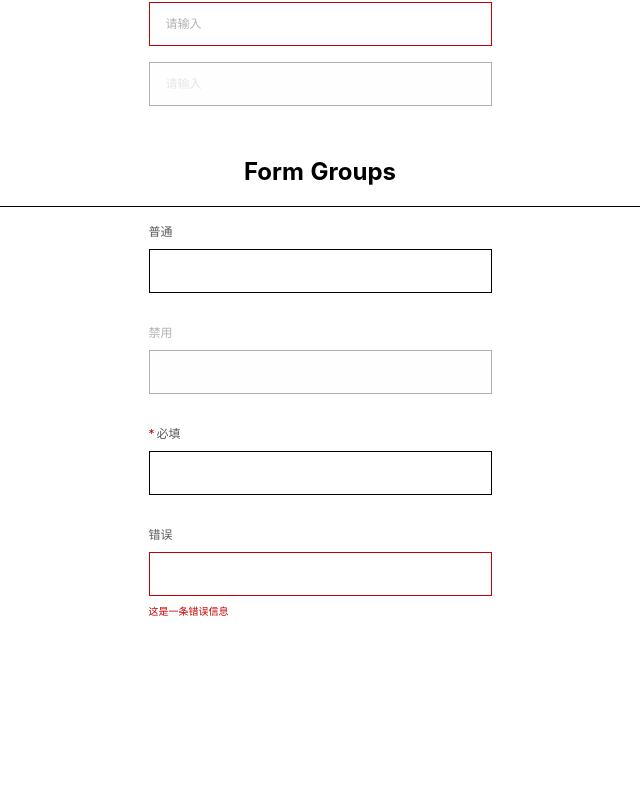
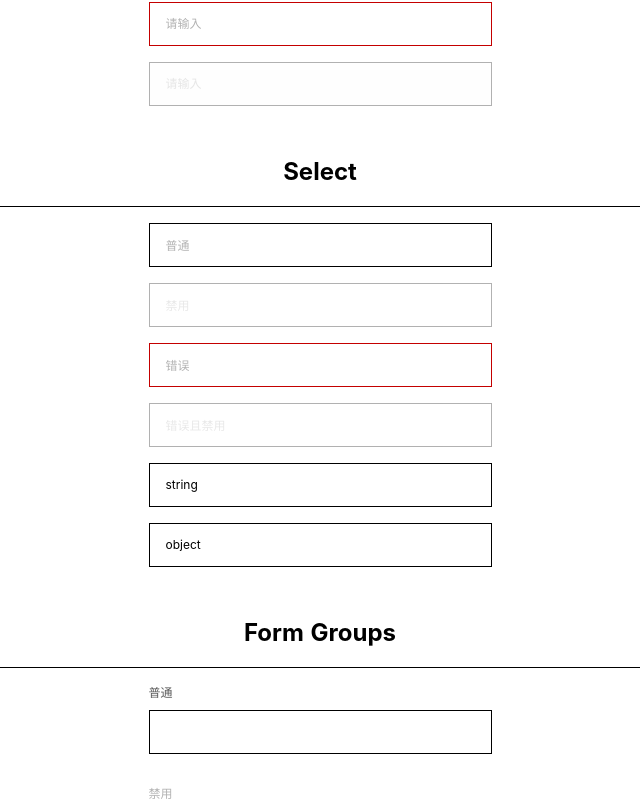
Before and after one commit to kuafool/nuxt-ecommerce-demo, a Nuxt app: page /style-guide in a window 1280 px wide. Shown: the part 1445-2254 px from the top of the page, without its empty margins (320-960 px from the left). Before the commit the page ends 2152 px from the top, so only its background shows below. Built offline with nearby package versions, Linux system fonts and the light colour scheme.

Commit message:
select dropdown

```diff
--- /dev/null
+++ b/components/select/select-dropdown.vue
@@ -0,0 +1,178 @@
+<template>
+  <div
+    v-click-outside="close"
+    :class="[
+      'component-select-dropdown',
+      { 'is-disabled': disabled },
+      { 'is-error': error },
+      { 'is-active': active },
+    ]"
+  >
+    <div
+      :class="[
+        'component-select-dropdown__trigger',
+        { 'is-placeholder': emptyModel },
+      ]"
+      @click="toggle"
+    >
+      {{ emptyModel ? placeholder : textFunc(model, textPath) }}
+    </div>
+    <div class="component-select-dropdown__options">
+      <select-option
+        v-for="(option, index) in options"
+        :key="index"
+        :selected="equal(option)"
+        @click="select(option)"
+      >
+        <slot>{{ textFunc(option, textPath) }}</slot>
+      </select-option>
+    </div>
+  </div>
+</template>
+
+<script>
+import getValueAtPath from '~/utils/get-value-at-path'
+import SelectOption from '~/components/select/select-option'
+
+export default {
+  components: {
+    SelectOption,
+  },
+  model: {
+    prop: 'model',
+    event: 'updateModel',
+  },
+  props: {
+    /* eslint-disable-next-line */
+    model: {},
+    options: {
+      type: Array,
+      default: null,
+    },
+    disabled: {
+      type: Boolean,
+      default: false,
+    },
+    error: {
+      type: Boolean,
+      default: false,
+    },
+    placeholder: {
+      type: String,
+      default: '',
+    },
+    // text
+    textPath: {
+      type: String,
+      default: null,
+    },
+    textFunc: {
+      type: Function,
+      default: (option, textPath) => {
+        return getValueAtPath(option, textPath, option)
+      },
+    },
+    // identity
+    identityPath: {
+      type: String,
+      default: null,
+    },
+  },
+  data() {
+    return {
+      active: false,
+    }
+  },
+  computed: {
+    emptyModel() {
+      return this.model === undefined || this.model === null
+    },
+  },
+  methods: {
+    toggle() {
+      if (this.disabled) {
+        return
+      }
+      this.active = !this.active
+    },
+    open() {
+      this.active = true
+    },
+    close() {
+      this.active = false
+    },
+    select(option) {
+      this.$emit('updateModel', option)
+      this.active = false
+    },
+    equal(option) {
+      return (
+        getValueAtPath(this.model, this.identityPath, this.model) ===
+        getValueAtPath(option, this.identityPath, option)
+      )
+    },
+  },
+}
+</script>
+
+<style lang="scss">
+.component-select-dropdown {
+  position: relative;
+  width: 100%;
+  box-sizing: border-box;
+  font-size: 12px;
+  color: #000;
+
+  .component-select-dropdown__trigger {
+    box-sizing: border-box;
+    border: 1px solid #000;
+    height: 44px;
+    width: 100%;
+    padding-left: 16px;
+    display: flex;
+    align-items: center;
+    line-height: normal;
+    cursor: pointer;
+
+    &.is-placeholder {
+      color: rgba($color: #000000, $alpha: 0.3);
+    }
+  }
+
+  .component-select-dropdown__options {
+    box-sizing: border-box;
+    position: absolute;
+    top: 44px;
+    right: 0;
+    left: 0;
+    background: #fff;
+    border: 1px solid #000;
+    margin-top: -1px;
+    overflow-y: auto;
+    display: none;
+    z-index: 99;
+    max-height: 225px;
+    min-height: 90px;
+  }
+
+  &.is-active {
+    .component-select-dropdown__options {
+      display: block;
+    }
+  }
+
+  &.is-disabled {
+    opacity: 0.3;
+
+    .component-select-dropdown__trigger {
+      cursor: default;
+    }
+  }
+
+  &.is-error:not(.is-disabled) {
+    .component-select-dropdown__trigger {
+      border-color: #c40000;
+    }
+  }
+}
+</style>
--- /dev/null
+++ b/components/select/select-option.vue
@@ -0,0 +1,38 @@
+<template>
+  <div
+    :class="['component-select-option', { 'is-selected': selected }]"
+    v-on="$listeners"
+  >
+    <slot></slot>
+  </div>
+</template>
+
+<script>
+export default {
+  props: {
+    selected: {
+      type: Boolean,
+      default: false,
+    },
+  },
+}
+</script>
+
+<style lang="scss">
+.component-select-option {
+  font-size: 14px;
+  display: flex;
+  align-items: center;
+  line-height: normal;
+  overflow-x: hidden;
+  box-sizing: border-box;
+  width: 100%;
+  min-height: 45px;
+  padding-left: 16px;
+  cursor: pointer;
+
+  &.is-selected {
+    background: rgba($color: #000000, $alpha: 0.1);
+  }
+}
+</style>
--- a/config/nuxt.config.modules.js
+++ b/config/nuxt.config.modules.js
@@ -3,6 +3,7 @@ export default {
     '@nuxtjs/style-resources',
     // Doc: https://axios.nuxtjs.org/usage
     '@nuxtjs/axios',
+    '~/modules/directives/module',
   ],
   /*
    ** Axios module configuration
--- a/package.json
+++ b/package.json
@@ -24,6 +24,8 @@
   "dependencies": {
     "@nuxtjs/axios": "^5.3.6",
     "@nuxtjs/style-resources": "^1.0.0",
+    "lodash.camelcase": "^4.3.0",
+    "lodash.get": "^4.4.2",
     "node-sass": "^4.14.1",
     "normalize.css": "^8.0.1",
     "nuxt": "^2.0.0",
--- a/pages/style-guide.vue
+++ b/pages/style-guide.vue
@@ -151,6 +151,29 @@
         placeholder="请输入"
       ></input-text>
     </style-guide-section>
+    <style-guide-section class="page-style-guide__selects">
+      <template #title>
+        Select
+      </template>
+      <select-dropdown placeholder="普通"></select-dropdown>
+      <select-dropdown placeholder="禁用" disabled></select-dropdown>
+      <select-dropdown placeholder="错误" error></select-dropdown>
+      <select-dropdown
+        placeholder="错误且禁用"
+        error
+        disabled
+      ></select-dropdown>
+      <select-dropdown
+        v-model="selectedString"
+        :options="stringOptions"
+        placeholder="请选择"
+      ></select-dropdown>
+      <select-dropdown
+        v-model="selectedObject"
+        text-path="name"
+        placeholder="请选择"
+      ></select-dropdown>
+    </style-guide-section>
     <style-guide-section>
       <template #title>
         <div>Form Groups</div>
@@ -189,6 +212,9 @@ export default {
       checked: false,
       fruits: [],
       input: '',
+      selectedString: 'string',
+      stringOptions: ['apple', 'peach', 'orange'],
+      selectedObject: { name: 'object' },
     }
   },
   methods: {
@@ -218,5 +244,11 @@ export default {
       margin-top: 16px;
     }
   }
+
+  .page-style-guide__selects {
+    .component-select-dropdown {
+      margin-top: 16px;
+    }
+  }
 }
 </style>
--- a/plugins/register-components.js
+++ b/plugins/register-components.js
@@ -12,6 +12,9 @@ import SelectorCheckbox from '~/components/selectors/selector-checkbox'
 import SelectorCheckboxLabel from '~/components/selectors/selector-checkbox-label'
 // inputs
 import InputText from '~/components/inputs/input-text'
+// select
+import SelectDropdown from '~/components/select/select-dropdown'
+import SelectOption from '~/components/select/select-option'
 // form groups
 import FormGroup from '~/components/form-group'
 
@@ -28,6 +31,9 @@ const components = {
   SelectorCheckboxLabel,
   // inputs
   InputText,
+  // select
+  SelectDropdown,
+  SelectOption,
   // form groups
   FormGroup,
 }
--- /dev/null
+++ b/utils/camel-case.js
@@ -0,0 +1,3 @@
+const camelCase = require('lodash.camelcase')
+
+module.exports = camelCase
--- /dev/null
+++ b/utils/get-value-at-path.js
@@ -0,0 +1 @@
+export { default } from 'lodash.get'
--- /dev/null
+++ b/utils/is-object.js
@@ -0,0 +1,3 @@
+export default val => {
+  return val === Object(val)
+}
```
Also changed, not shown: directives/click-outside.js (added, +51 -0 lines), modules/directives/module.js (added, +40 -0 lines), 2 other files (tests, documents, lock files or other folders).
